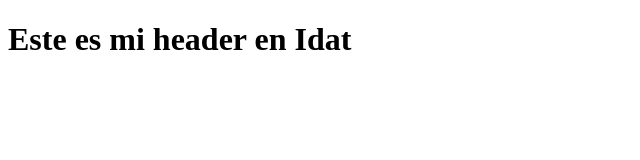
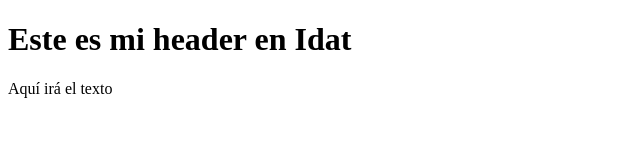
Before and after one commit to christianTordoya03/gittest, a plain HTML site: page index.html in a window 1280 px wide. Shown: the whole page, without its empty margins (0-640 px from the left). Drawn offline with Linux system fonts and the light colour scheme.

Commit message:
Agregando parrafo

```diff
--- a/index.html
+++ b/index.html
@@ -9,6 +9,7 @@
 <body>
     <header>
         <h1>Este es mi header en Idat</h1>
+        <p>Aquí irá el texto</p>
     </header>
 </body>
 </html>
```
